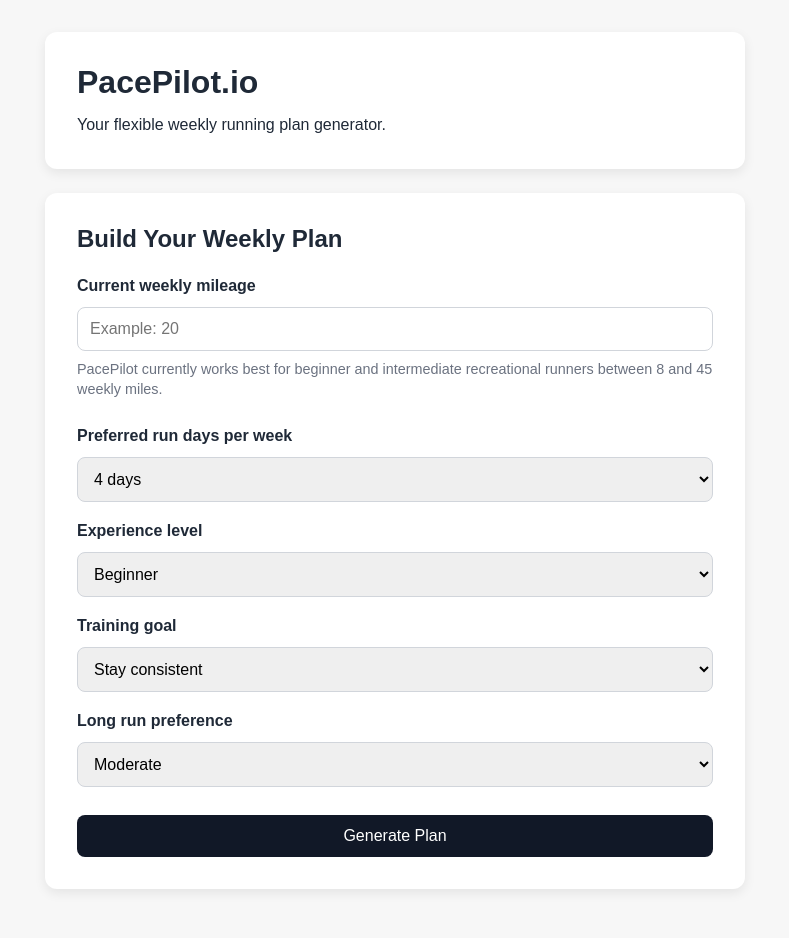
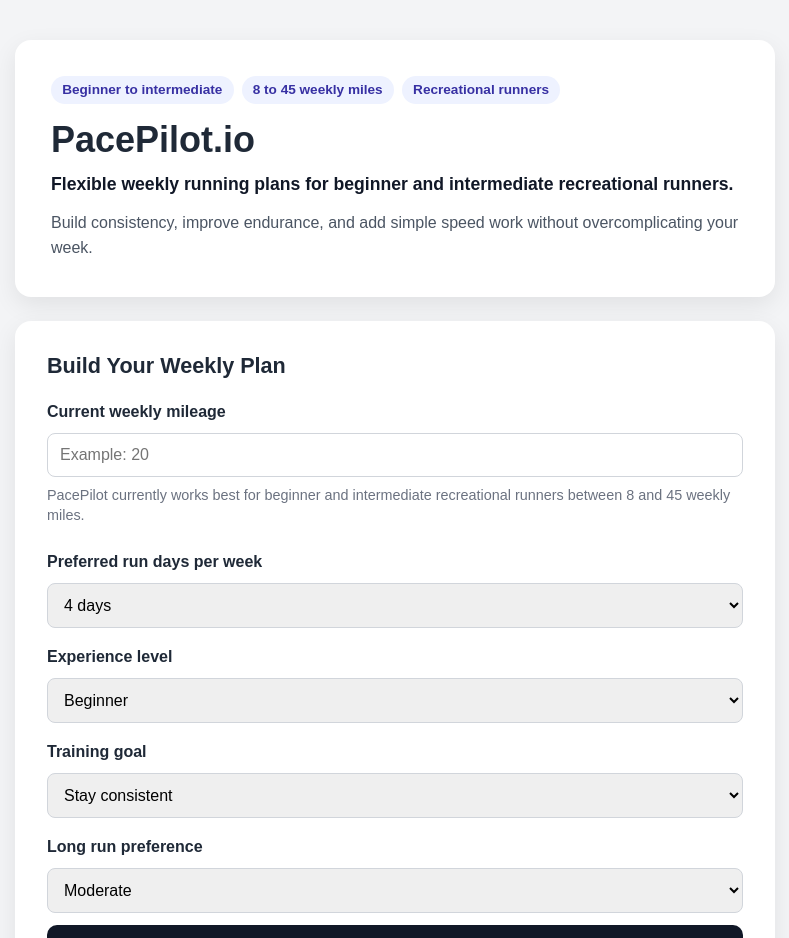
Before and after one commit to akonisanchez/pacepilot-io, a React (Vite) app: page / in a window 1280 px wide. Shown: the top 938 px of the page, without its empty margins (245-1034 px from the left). Built offline with nearby package versions, Linux system fonts and the light colour scheme.

Commit message:
Improve hero copy and overall layout polish

```diff
--- a/src/App.jsx
+++ b/src/App.jsx
@@ -115,8 +115,21 @@
   return (
     <main className="app">
       <header className="hero">
+        <div className="hero-badge-row">
+          <span className="hero-badge">Beginner to intermediate</span>
+          <span className="hero-badge">8 to 45 weekly miles</span>
+          <span className="hero-badge">Recreational runners</span>
+        </div>
+
         <h1>PacePilot.io</h1>
-        <p>Your flexible weekly running plan generator.</p>
+
+        <p className="hero-subtitle">
+          Flexible weekly running plans for beginner and intermediate recreational runners.
+        </p>
+
+        <p className="hero-description">
+          Build consistency, improve endurance, and add simple speed work without overcomplicating your week.
+        </p>
       </header>
 
       <PlanForm onGeneratePlan={handleGeneratePlan} />
--- a/src/index.css
+++ b/src/index.css
@@ -6,47 +6,77 @@
 
 body {
   font-family: Arial, sans-serif;
-  background-color: #f7f7f7;
+  background-color: #f3f4f6;
   color: #1f2937;
 }
 
 .app {
   min-height: 100vh;
-  padding: 2rem;
+  padding: 2.5rem 1.25rem 4rem;
 }
 
 .hero {
-  max-width: 700px;
+  max-width: 760px;
   margin: 0 auto;
-  padding: 2rem;
+  padding: 2.25rem;
   background-color: white;
-  border-radius: 12px;
-  box-shadow: 0 4px 12px rgba(0, 0, 0, 0.08);
+  border-radius: 16px;
+  box-shadow: 0 8px 24px rgba(0, 0, 0, 0.08);
 }
 
 .hero h1 {
   margin-bottom: 0.75rem;
-  font-size: 2rem;
+  font-size: 2.25rem;
+  line-height: 1.1;
 }
 
-.hero p {
+.hero-subtitle {
+  font-size: 1.1rem;
+  font-weight: 600;
+  line-height: 1.5;
+  color: #111827;
+}
+
+.hero-description {
+  margin-top: 0.75rem;
   font-size: 1rem;
-  line-height: 1.5;
+  line-height: 1.6;
+  color: #4b5563;
+}
+
+.hero-badge-row {
+  display: flex;
+  flex-wrap: wrap;
+  gap: 0.5rem;
+  margin-bottom: 1rem;
+}
+
+.hero-badge {
+  display: inline-block;
+  padding: 0.4rem 0.7rem;
+  border-radius: 999px;
+  background-color: #eef2ff;
+  color: #3730a3;
+  font-size: 0.85rem;
+  font-weight: 600;
 }
 
 .form-card,
-.results-card {
-  max-width: 700px;
+.results-card,
+.saved-plans-card {
+  max-width: 760px;
   margin: 1.5rem auto 0;
   padding: 2rem;
   background-color: white;
-  border-radius: 12px;
-  box-shadow: 0 4px 12px rgba(0, 0, 0, 0.08);
+  border-radius: 16px;
+  box-shadow: 0 8px 24px rgba(0, 0, 0, 0.08);
 }
 
 .form-card h2,
-.results-card h2 {
+.results-card h2,
+.saved-plans-card h2 {
   margin-bottom: 1rem;
+  font-size: 1.35rem;
 }
 
 .plan-form {
@@ -73,15 +103,31 @@
   border: 1px solid #d1d5db;
 }
 
-.plan-form button {
-  margin-top: 1rem;
+.plan-form button,
+.save-button,
+.delete-button {
+  font: inherit;
+  padding: 0.8rem 1rem;
   border: none;
+  border-radius: 10px;
+  cursor: pointer;
+  transition: opacity 0.2s ease;
+}
+
+.plan-form button,
+.save-button {
   background-color: #111827;
   color: white;
-  cursor: pointer;
 }
 
-.plan-form button:hover {
+.delete-button {
+  background-color: #e5e7eb;
+  color: #111827;
+}
+
+.plan-form button:hover,
+.save-button:hover,
+.delete-button:hover {
   opacity: 0.92;
 }
 
```
